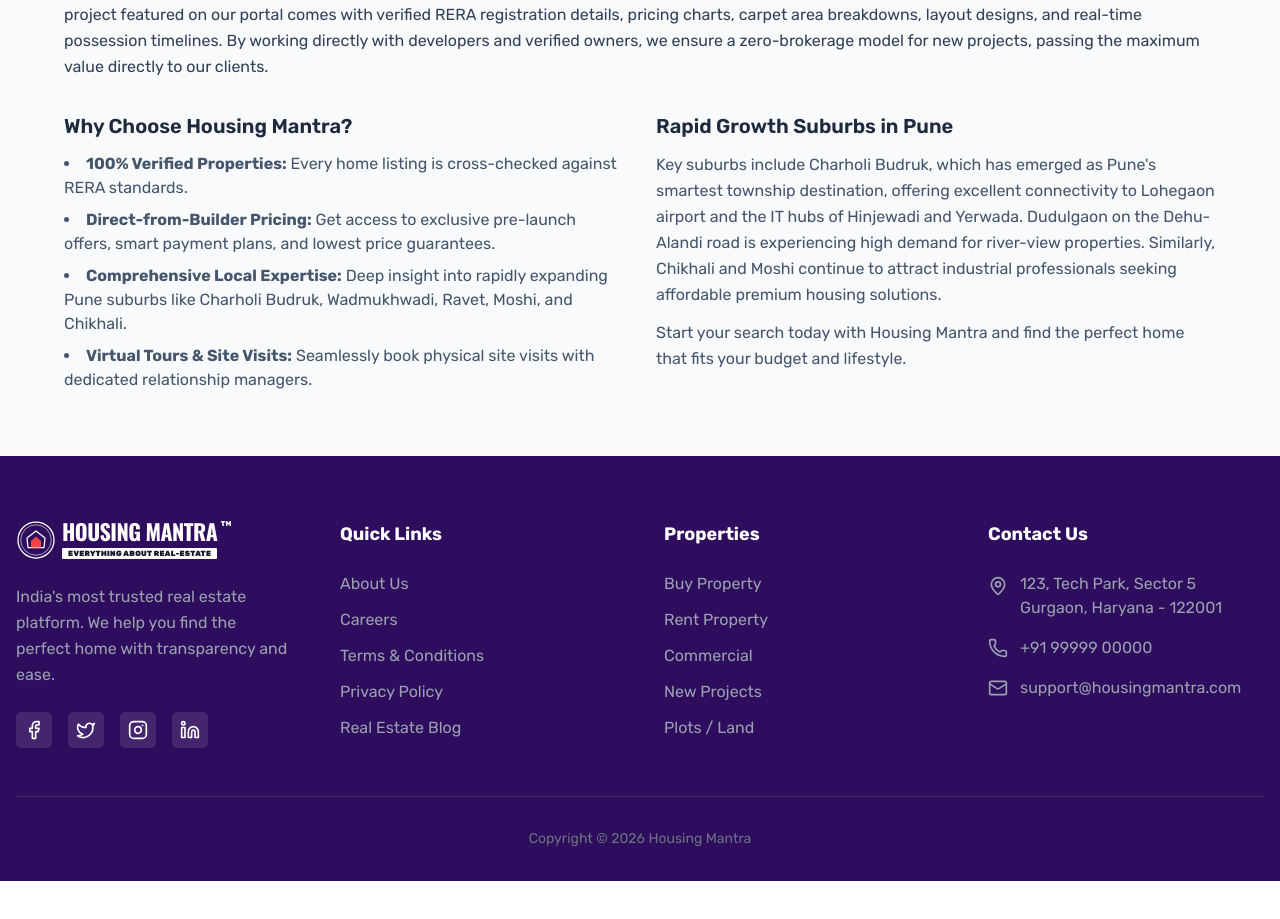
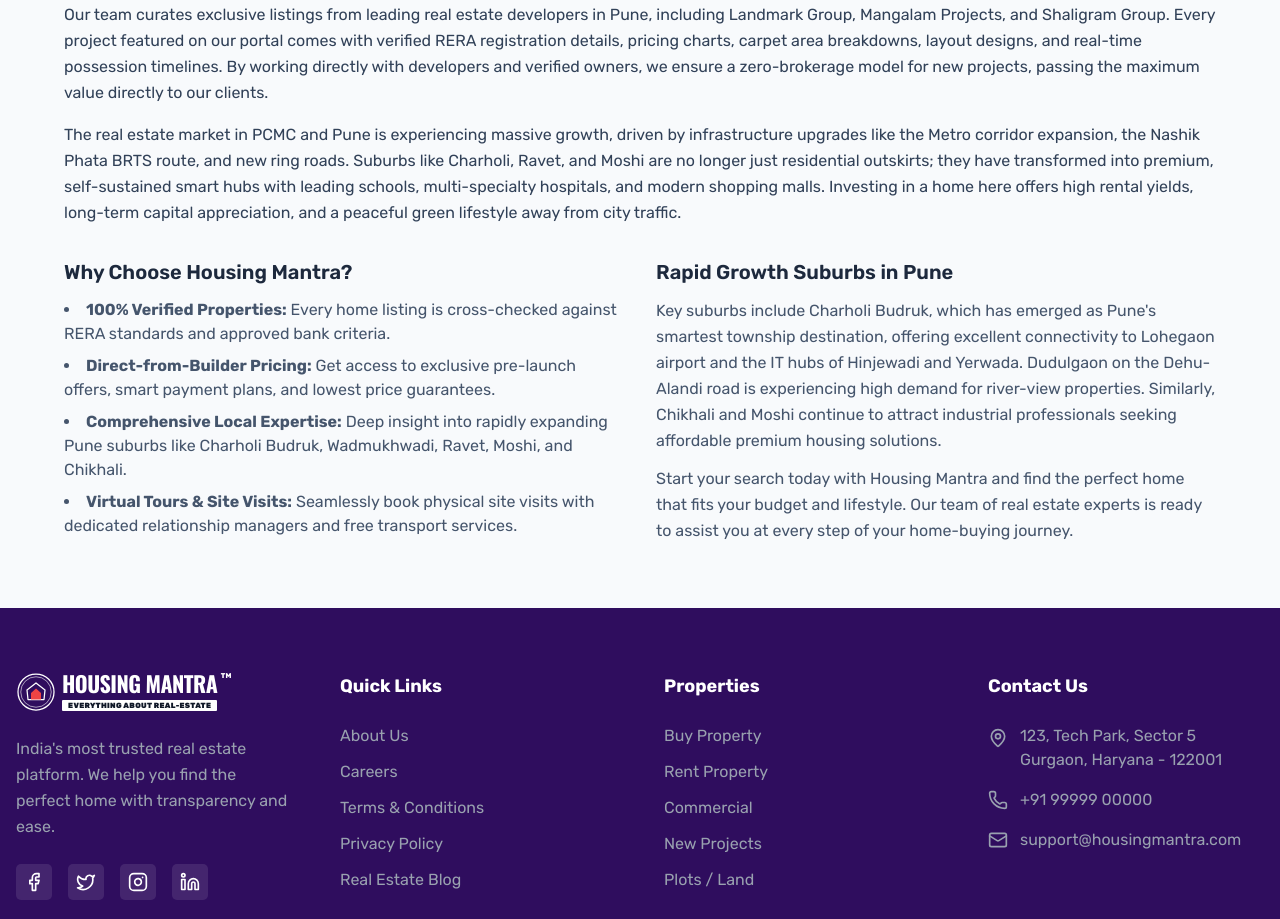
Before and after one commit to Housing-mantra/website, a Next.js app: page / in a window 1280 px wide. Shown: the part 3572-4491 px from the top of the page. Before the commit the page ends 4453 px from the top, so only its background shows below. Built offline with nearby package versions, Linux system fonts and the light colour scheme; no server answers.

Commit message:
SEO: Optimize heading structure and resolve technical SEO hierarchy warnings

```diff
--- a/src/app/layout.tsx
+++ b/src/app/layout.tsx
@@ -21,7 +21,7 @@ export const metadata: Metadata = {
     canonical: '/',
   },
   title: {
-    default: "Find Your Perfect Home in Pune | Housing Mantra",
+    default: "Find Your Perfect Home in Pune & PCMC | Housing Mantra",
     template: "%s | Housing Mantra"
   },
   description: "Find your dream home with Housing Mantra. Explore verified residential & commercial properties in Pune and PCMC. 100% transparent and reliable real estate.",
@@ -45,7 +45,7 @@ export const metadata: Metadata = {
     type: "website",
     locale: "en_IN",
     url: "https://www.housingmantra.in",
-    title: "Find Your Perfect Home in Pune | Housing Mantra",
+    title: "Find Your Perfect Home in Pune & PCMC | Housing Mantra",
     description: "Discover verified residential and commercial properties in Pune and PCMC. Luxury apartments, affordable homes, and premium commercial spaces.",
     siteName: "Housing Mantra",
     images: [
@@ -59,7 +59,7 @@ export const metadata: Metadata = {
   },
   twitter: {
     card: "summary_large_image",
-    title: "Find Your Perfect Home in Pune | Housing Mantra",
+    title: "Find Your Perfect Home in Pune & PCMC | Housing Mantra",
     description: "Your trusted partner for buying and selling property in Pune and PCMC.",
     images: ["/og-image.jpg"],
   },
--- a/src/app/page.tsx
+++ b/src/app/page.tsx
@@ -16,24 +16,26 @@ export default function Home() {
       <TrustedDevelopers />
       <ServiceHighlights />
 
-      {/* SEO Content Section to Resolve Thin Content */}
       <section className="bg-slate-50 py-16 px-4 md:px-8 border-t border-slate-200">
         <div className="max-w-6xl mx-auto">
           <h2 className="text-3xl font-bold text-slate-900 mb-6 font-serif">Your Trusted Real Estate Partner in Pune & PCMC</h2>
           <p className="text-slate-700 leading-relaxed mb-4">
-            Welcome to Housing Mantra, Pune's premier digital real estate platform. We specialize in connecting home buyers, investors, and developers with verified properties. Whether you are looking for a premium 2 BHK apartment in Moshi, a spacious 3 BHK river-facing residence in Dudulgaon, or commercial shops in high-footfall areas of PCMC, Housing Mantra provides a comprehensive, transparent, and hassle-free experience.
+            Welcome to Housing Mantra, Pune's premier digital real estate platform. We specialize in connecting home buyers, investors, and developers with verified properties. Whether you are looking for a premium 2 BHK apartment in Moshi, a spacious 3 BHK river-facing residence in Dudulgaon, or commercial shops in high-footfall areas of PCMC, Housing Mantra provides a comprehensive, transparent, and hassle-free experience. Our digital portal acts as a bridge to match you with properties that align with your exact specifications, offering detailed pricing, location matrices, and builder comparisons.
           </p>
           <p className="text-slate-700 leading-relaxed mb-4">
             Our team curates exclusive listings from leading real estate developers in Pune, including Landmark Group, Mangalam Projects, and Shaligram Group. Every project featured on our portal comes with verified RERA registration details, pricing charts, carpet area breakdowns, layout designs, and real-time possession timelines. By working directly with developers and verified owners, we ensure a zero-brokerage model for new projects, passing the maximum value directly to our clients.
+          </p>
+          <p className="text-slate-700 leading-relaxed mb-4">
+            The real estate market in PCMC and Pune is experiencing massive growth, driven by infrastructure upgrades like the Metro corridor expansion, the Nashik Phata BRTS route, and new ring roads. Suburbs like Charholi, Ravet, and Moshi are no longer just residential outskirts; they have transformed into premium, self-sustained smart hubs with leading schools, multi-specialty hospitals, and modern shopping malls. Investing in a home here offers high rental yields, long-term capital appreciation, and a peaceful green lifestyle away from city traffic.
           </p>
           <div className="grid grid-cols-1 md:grid-cols-2 gap-8 mt-8">
             <div>
               <h3 className="text-xl font-semibold text-slate-800 mb-3">Why Choose Housing Mantra?</h3>
               <ul className="space-y-2 text-slate-600 list-disc list-inside">
-                <li><strong>100% Verified Properties:</strong> Every home listing is cross-checked against RERA standards.</li>
+                <li><strong>100% Verified Properties:</strong> Every home listing is cross-checked against RERA standards and approved bank criteria.</li>
                 <li><strong>Direct-from-Builder Pricing:</strong> Get access to exclusive pre-launch offers, smart payment plans, and lowest price guarantees.</li>
                 <li><strong>Comprehensive Local Expertise:</strong> Deep insight into rapidly expanding Pune suburbs like Charholi Budruk, Wadmukhwadi, Ravet, Moshi, and Chikhali.</li>
-                <li><strong>Virtual Tours & Site Visits:</strong> Seamlessly book physical site visits with dedicated relationship managers.</li>
+                <li><strong>Virtual Tours & Site Visits:</strong> Seamlessly book physical site visits with dedicated relationship managers and free transport services.</li>
               </ul>
             </div>
             <div>
@@ -42,7 +44,7 @@ export default function Home() {
                 Key suburbs include Charholi Budruk, which has emerged as Pune's smartest township destination, offering excellent connectivity to Lohegaon airport and the IT hubs of Hinjewadi and Yerwada. Dudulgaon on the Dehu-Alandi road is experiencing high demand for river-view properties. Similarly, Chikhali and Moshi continue to attract industrial professionals seeking affordable premium housing solutions.
               </p>
               <p className="text-slate-600 leading-relaxed">
-                Start your search today with Housing Mantra and find the perfect home that fits your budget and lifestyle.
+                Start your search today with Housing Mantra and find the perfect home that fits your budget and lifestyle. Our team of real estate experts is ready to assist you at every step of your home-buying journey.
               </p>
             </div>
           </div>
--- a/src/components/Footer.tsx
+++ b/src/components/Footer.tsx
@@ -34,16 +34,16 @@ export function Footer() {
                             India&apos;s most trusted real estate platform. We help you find the perfect home with transparency and ease.
                         </p>
                         <div className="flex gap-4">
-                            <a href="#" className="p-2 bg-white/10 rounded-[5px] hover:bg-primary transition-colors">
+                            <a href="javascript:void(0)" className="p-2 bg-white/10 rounded-[5px] hover:bg-primary transition-colors">
                                 <Facebook className="h-5 w-5" />
                             </a>
-                            <a href="#" className="p-2 bg-white/10 rounded-[5px] hover:bg-primary transition-colors">
+                            <a href="javascript:void(0)" className="p-2 bg-white/10 rounded-[5px] hover:bg-primary transition-colors">
                                 <Twitter className="h-5 w-5" />
                             </a>
-                            <a href="#" className="p-2 bg-white/10 rounded-[5px] hover:bg-primary transition-colors">
+                            <a href="javascript:void(0)" className="p-2 bg-white/10 rounded-[5px] hover:bg-primary transition-colors">
                                 <Instagram className="h-5 w-5" />
                             </a>
-                            <a href="#" className="p-2 bg-white/10 rounded-[5px] hover:bg-primary transition-colors">
+                            <a href="javascript:void(0)" className="p-2 bg-white/10 rounded-[5px] hover:bg-primary transition-colors">
                                 <Linkedin className="h-5 w-5" />
                             </a>
                         </div>
```
